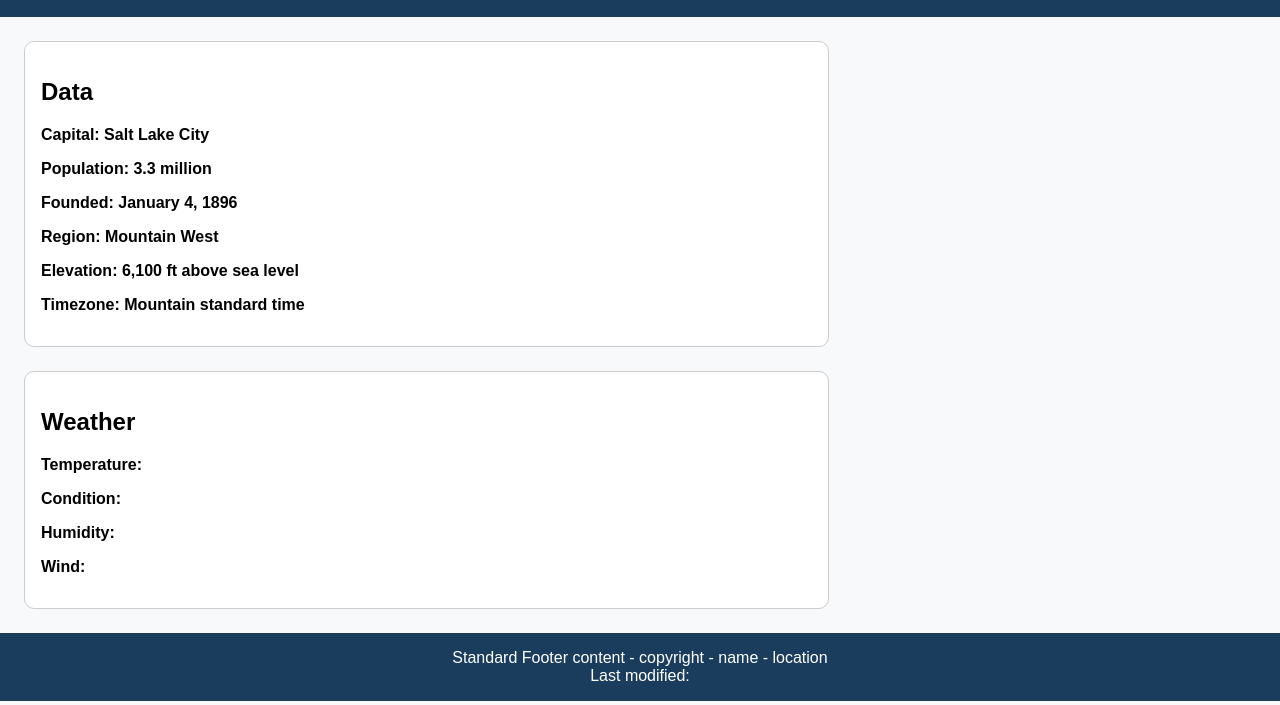
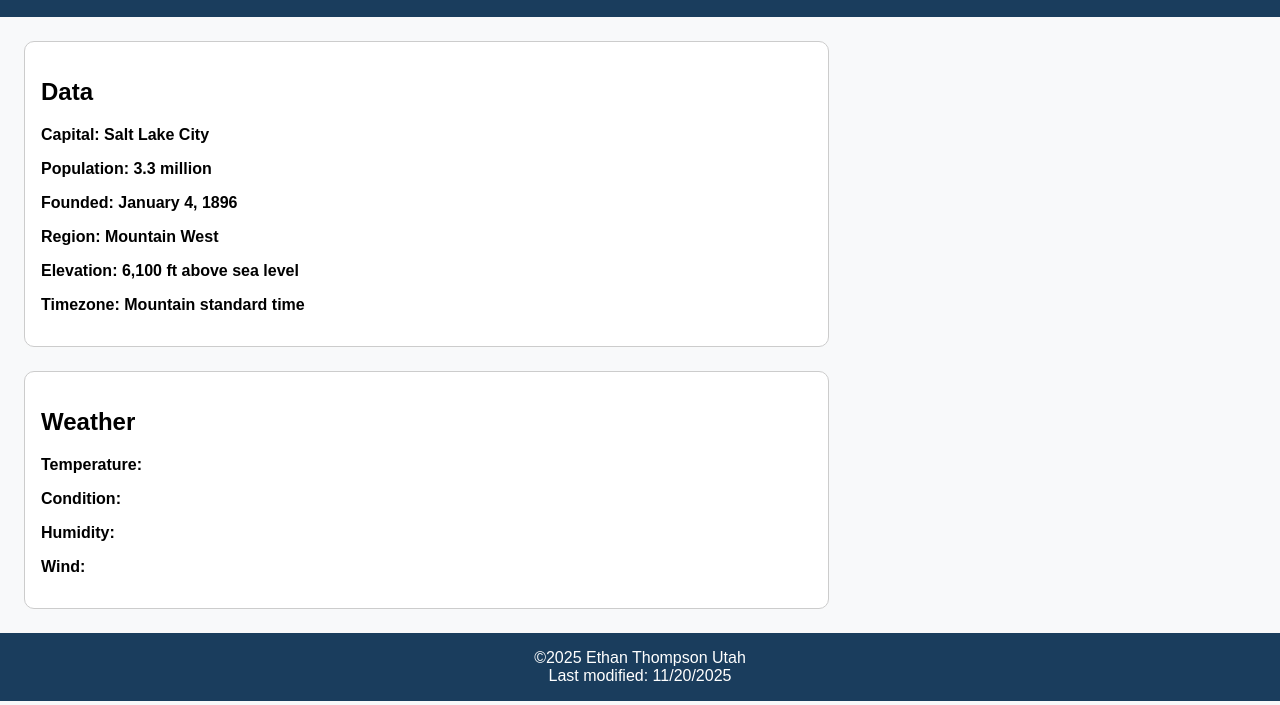
Before and after one commit to ethantho-hub/wdd131, a plain HTML site: page place.html in a window 1280 px wide. Shown: the part 95-800 px from the top of the page. Drawn offline with Linux system fonts and the light colour scheme; a script that the page names is missing.

Commit message:
Update place.html

```diff
--- a/place.html
+++ b/place.html
@@ -44,8 +44,9 @@
 
   <!-- Footer -->
   <footer id="footer">
-    Standard Footer content - copyright - name - location <br>
-    Last modified: <span id="lastModified"></span>
+    ©2025 Ethan Thompson Utah
+ <br>
+    Last modified: 11/20/2025<span id="lastModified"></span>
   </footer>
 
   <script src="script.js"></script>
```
